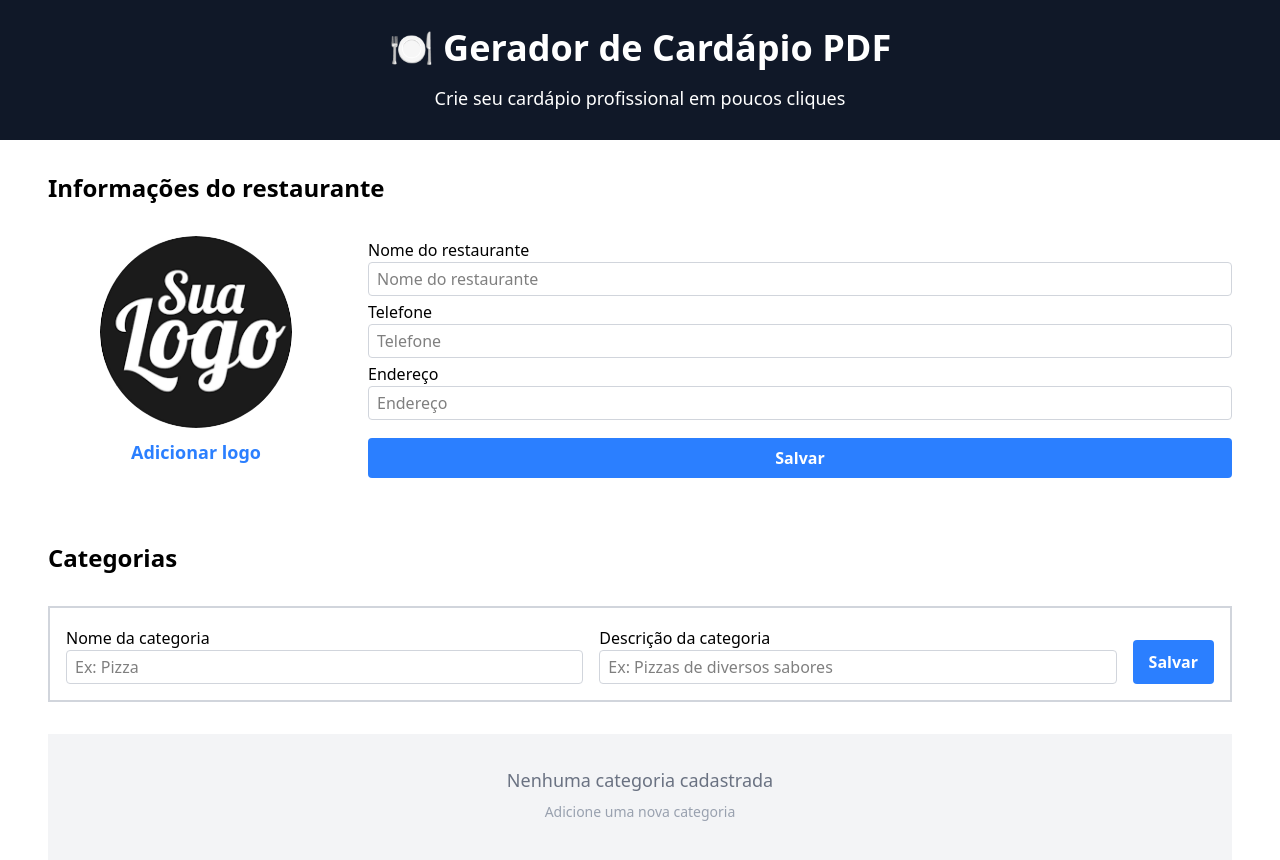
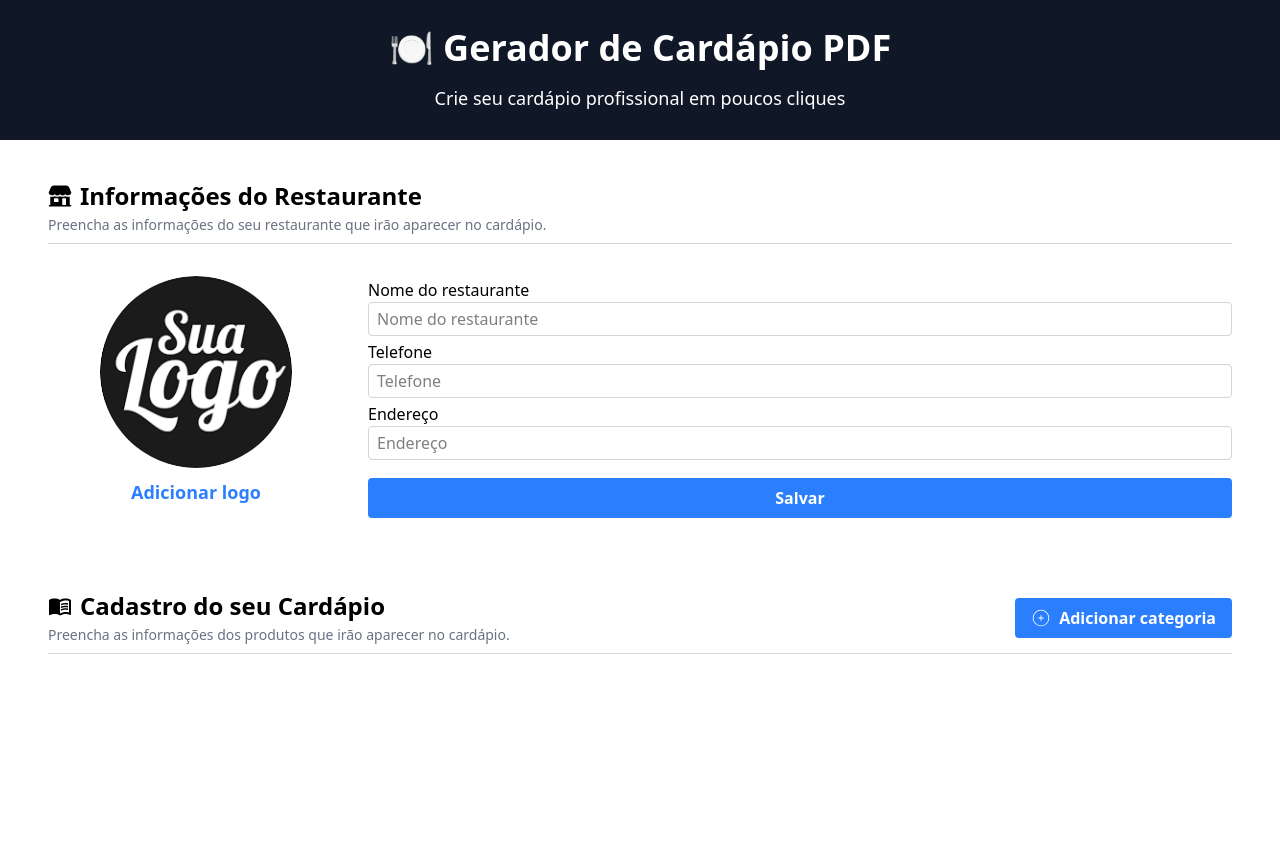
Before and after one commit to WillianDDaniel/menu-pdf-generator, a React (Vite) app: page / in a window 1280 px wide. Shown: the top 860 px of the page. After the commit the page ends 800 px from the top, so only its background shows below. Built offline with nearby package versions, Linux system fonts and the light colour scheme.

Commit message:
feat: restructure app components; replace Sections with Product and Restaurant sections, remove unused CategoriesSection, and enhance Category component with icons and fallback messages

```diff
--- a/src/App.jsx
+++ b/src/App.jsx
@@ -1,19 +1,17 @@
 import Header from './components/Header';
 import Main from './components/Main';
-import RestaurantForm from './components/RestaurantForm';
-import Section from './components/Section';
-import CategoriesSection from './components/CategoriesSection';
+
+import ProductSection from './components/ProductSection';
+import RestaurantSection from './components/RestaurantSection';
 
 export default function App() {
   return (
     <>
       <Header />
       <Main>
-        <Section title='Informações do restaurante'>
-          <RestaurantForm />
-        </Section>
+        <RestaurantSection />
 
-        <CategoriesSection />
+        <ProductSection />
       </Main>
     </>
   );
--- a/src/components/CategoriesSection.jsx
+++ /dev/null
@@ -1,48 +0,0 @@
-import { useState, useEffect } from 'react';
-
-import Section from './Section';
-import CategoryForm from './CategoryForm';
-import Category from './Category';
-import FallbackMessage from './FallbackMessage';
-
-export default function CategoriesSection() {
-  const [categories, setCategories] = useState([]);
-  const [opened, setOpened] = useState({ status: false, category: null });
-
-  useEffect(() => {
-    const storedCategories = localStorage.getItem('categories');
-
-    if (storedCategories) {
-      setCategories(JSON.parse(storedCategories));
-    }
-  }, []);
-
-  return (
-    <Section title='Categorias'>
-      <CategoryForm
-        categories={categories}
-        setCategories={category => setCategories(prev => [...prev, category])}
-      />
-
-      <div className='flex flex-col gap-4'>
-        {categories.map(category => (
-          <Category
-            category={category}
-            setOpened={setOpened}
-            opened={opened}
-            setCategories={setCategories}
-            key={category.id}
-          ></Category>
-        ))}
-
-        {categories.length === 0 && (
-          <FallbackMessage
-            message='Nenhuma categoria cadastrada'
-            description='Adicione uma nova categoria'
-            className='bg-gray-100'
-          />
-        )}
-      </div>
-    </Section>
-  );
-}
--- a/src/components/Category.jsx
+++ b/src/components/Category.jsx
@@ -1,29 +1,49 @@
 import SectionHeader from './SectionHeader';
 import Button from './Button';
-import ItemForm from './ItemForm';
-import ItemsSection from './ItemsSection';
+import FallbackMessage from './FallbackMessage';
 
-export default function Category({ category, setCategories, setOpened, opened }) {
+import { CiEdit, CiTrash, CiCirclePlus } from 'react-icons/ci';
+import { IoMdRestaurant } from 'react-icons/io';
+
+export default function Category({ category }) {
   return (
-    <div className='flex flex-col items-center justify-between border-2 px-4 pb-4 border-gray-300 gap-4'>
-      <SectionHeader HeadingText={category.name} description={category.description}>
-        <Button
-          type='button'
-          className='mt-0'
-          onClick={() => setOpened({ status: true, category })}
-        >
-          Adicionar item
-        </Button>
+    <section className='flex flex-col items-center justify-between border-2 px-4 pb-4 border-gray-300 gap-4'>
+      <SectionHeader
+        HeadingIcon={<IoMdRestaurant />}
+        headingLevel={2}
+        headingClassName='text-2xl font-bold'
+        headingText={category.name}
+      >
+        <div className='flex gap-2'>
+          <Button
+            type='button'
+            className={'px-2 py-1 bg-amber-400 hover:bg-amber-500'}
+            icon={CiEdit}
+          >
+            Editar
+          </Button>
+
+          <Button type='button' className={'px-2 py-1 bg-red-400 hover:bg-red-500'} icon={CiTrash}>
+            Excluir
+          </Button>
+
+          <Button
+            type='button'
+            className={'px-2 py-1 bg-green-400 hover:bg-green-500'}
+            icon={CiCirclePlus}
+          >
+            Adicionar Item
+          </Button>
+        </div>
       </SectionHeader>
 
-      <ItemForm
-        category={category}
-        setOpened={setOpened}
-        setCategories={setCategories}
-        opened={opened}
-      />
-
-      <ItemsSection category={category} setCategories={setCategories} />
-    </div>
+      {category.items.length === 0 && (
+        <FallbackMessage
+          message='Nenhum item cadastrado'
+          description='Clique no botão "Adicionar Item" para comecar'
+          className='bg-gray-100'
+        />
+      )}
+    </section>
   );
 }
--- a/src/components/CategoryForm.jsx
+++ b/src/components/CategoryForm.jsx
@@ -1,14 +1,14 @@
 import Button from './Button';
 import InputContainer from './InputContainer';
 
-export default function CategoryForm({ categories, setCategories }) {
+export default function CategoryForm({ categories, setCategories, isOpen = false }) {
   const handleSubmit = async event => {
     event.preventDefault();
 
     const category = await handleFormData(event);
     event.target.reset();
 
-    setCategories(category);
+    setCategories(prevCat => [...prevCat, category]);
 
     localStorage.setItem('categories', JSON.stringify([...categories, category]));
   };
@@ -27,6 +27,8 @@ export default function CategoryForm({ categories, setCategories }) {
   };
 
   return (
+    <>
+      {isOpen && (
         <form
           onSubmit={handleSubmit}
           className='flex w-full justify-center border-2 border-gray-300 p-4 gap-4 flex-1'
@@ -52,5 +54,7 @@ export default function CategoryForm({ categories, setCategories }) {
             Salvar
           </Button>
         </form>
+      )}
+    </>
   );
 }
--- /dev/null
+++ b/src/components/CategorySection.jsx
@@ -0,0 +1,11 @@
+import Category from './Category';
+
+export default function CategorySection({ categories }) {
+  return (
+    <section className='w-full py-8 flex flex-col gap-8'>
+      {categories.map(category => (
+        <Category key={category.id} category={category} />
+      ))}
+    </section>
+  );
+}
--- a/src/components/FallbackMessage.jsx
+++ b/src/components/FallbackMessage.jsx
@@ -14,7 +14,7 @@ export default function FallbackMessage({
     <div className={`w-full text-center py-8 ${className}`}>
       <p className='text-gray-500 text-lg mb-2'>{message}</p>
 
-      {description && <p className='text-gray-400 text-sm mb-4'>{description}</p>}
+      {description && <p className='text-gray-400 text-sm mb-2'>{description}</p>}
 
       {showButton && (
         <Button
--- /dev/null
+++ b/src/components/Heading.jsx
@@ -0,0 +1,25 @@
+export default function Heading({ children, headingLevel = 2, className = '', Icon: Icon }) {
+  const content = (
+    <span className='inline-flex items-center gap-2'>
+      {Icon ? Icon : null}
+      <span>{children}</span>
+    </span>
+  );
+
+  switch (headingLevel) {
+    case 1:
+      return <h1 className={className}>{content}</h1>;
+    case 2:
+      return <h2 className={className}>{content}</h2>;
+    case 3:
+      return <h3 className={className}>{content}</h3>;
+    case 4:
+      return <h4 className={className}>{content}</h4>;
+    case 5:
+      return <h5 className={className}>{content}</h5>;
+    case 6:
+      return <h6 className={className}>{content}</h6>;
+    default:
+      return <h2 className={className}>{content}</h2>; // fallback
+  }
+}
--- /dev/null
+++ b/src/components/ProductSection.jsx
@@ -0,0 +1,51 @@
+import { useState, useEffect } from 'react';
+
+import SectionHeader from './SectionHeader';
+import Button from './Button';
+import CategoryForm from './CategoryForm';
+import CategorySection from './CategorySection';
+
+import { MdMenuBook } from 'react-icons/md';
+import { CiCirclePlus } from 'react-icons/ci';
+
+export default function ProductSection() {
+  const [categories, setCategories] = useState([]);
+  const [CategoryFormOpen, setCategoryFormOpen] = useState(false);
+
+  useEffect(() => {
+    const storedCategories = localStorage.getItem('categories');
+
+    if (storedCategories) {
+      setCategories(JSON.parse(storedCategories));
+    }
+  }, []);
+
+  return (
+    <section className='w-full py-8 flex flex-col gap-8'>
+      <SectionHeader
+        HeadingIcon={<MdMenuBook />}
+        headingLevel={2}
+        headingClassName='text-2xl font-bold'
+        headingText='Cadastro do seu Cardápio'
+        description='Preencha as informações dos produtos que irão aparecer no cardápio.'
+      >
+        <Button
+          onClick={() => setCategoryFormOpen(!CategoryFormOpen)}
+          type='button'
+          className='mt-0'
+          icon={CiCirclePlus}
+        >
+          Adicionar categoria
+        </Button>
+      </SectionHeader>
+
+      <CategoryForm
+        isOpen={CategoryFormOpen}
+        categories={categories}
+        setCategories={setCategories}
+      />
+
+      <CategorySection categories={categories} />
+    </section>
+  );
+}
--- /dev/null
+++ b/src/components/RestaurantSection.jsx
@@ -0,0 +1,19 @@
+import RestaurantForm from './RestaurantForm';
+import SectionHeader from './SectionHeader';
+
+import { IoStorefront } from 'react-icons/io5';
+
+export default function RestaurantSection() {
+  return (
+    <section className='w-full py-8 flex flex-col gap-8'>
+      <SectionHeader
+        HeadingIcon={<IoStorefront />}
+        headingLevel={2}
+        headingClassName='text-2xl font-bold'
+        headingText='Informações do Restaurante'
+        description='Preencha as informações do seu restaurante que irão aparecer no cardápio.'
+      />
+      <RestaurantForm />
+    </section>
+  );
+}
--- a/src/components/Section.jsx
+++ /dev/null
@@ -1,8 +0,0 @@
-export default function Section({ title, children }) {
-  return (
-    <section className='w-full py-8 flex flex-col gap-8'>
-      <h2 className='text-2xl font-bold'>{title}</h2>
-      {children}
-    </section>
-  );
-}
--- a/src/components/SectionHeader.jsx
+++ b/src/components/SectionHeader.jsx
@@ -1,9 +1,21 @@
-export default function SectionHeader({ children, HeadingText, description }) {
+import Heading from './Heading';
+
+export default function SectionHeader({
+  children,
+  headingLevel = 2,
+  headingClassName,
+  HeadingIcon,
+  headingText,
+  description,
+}) {
   return (
     <header className='w-full flex justify-between items-center gap-4 py-2 border-b border-gray-300'>
       <div>
-        <p className='text-lg font-semibold text-gray-800'>{HeadingText}</p>
-        <p className='text-sm text-gray-500'>{description}</p>
+        <Heading headingLevel={headingLevel} className={headingClassName} Icon={HeadingIcon}>
+          {headingText}
+        </Heading>
+
+        {description && <p className='text-sm text-gray-500'>{description}</p>}
       </div>
 
       {children}
```
Also changed, not shown: src/components/HeroSection.jsx (added). Lines whose indentation alone changed are shown as unchanged.
